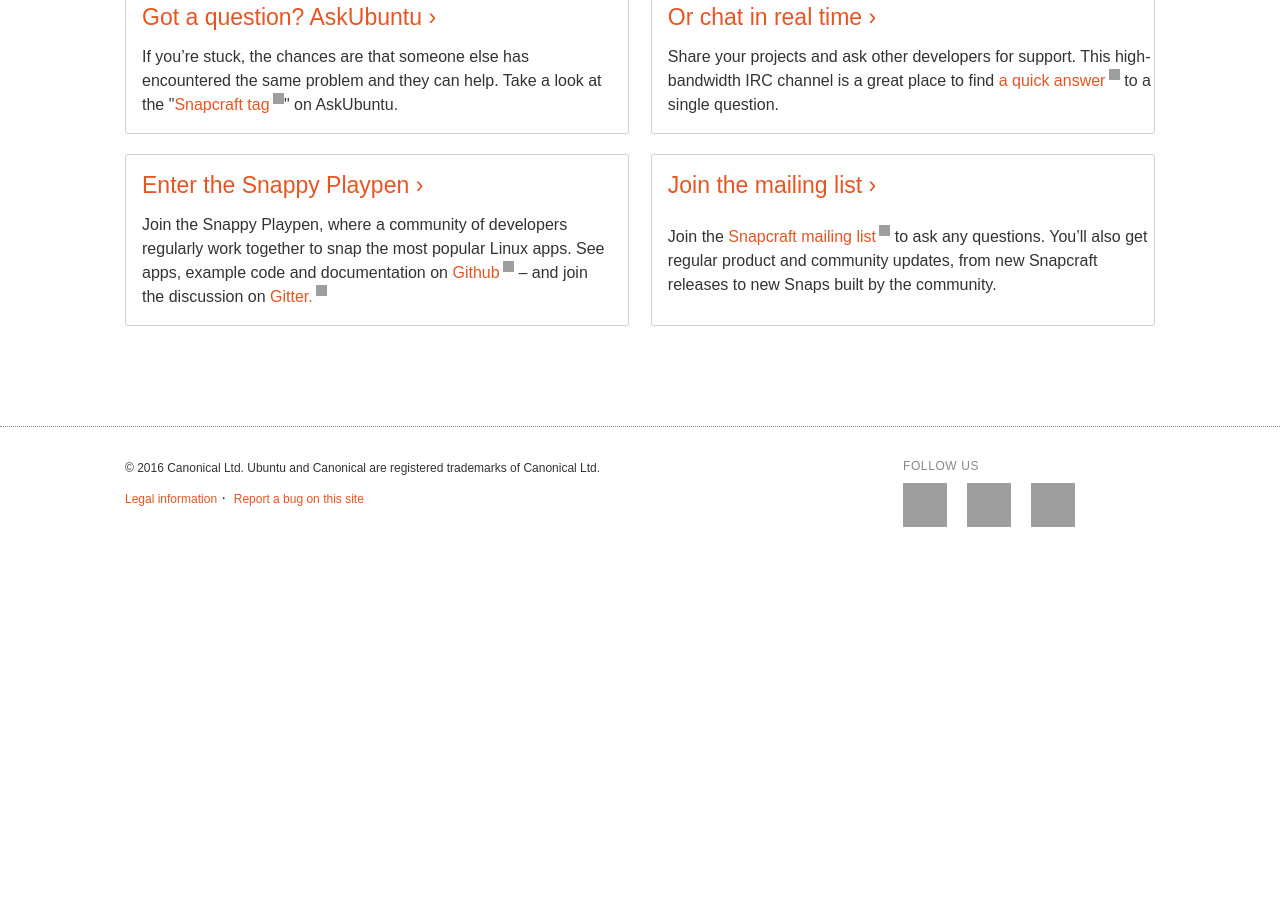
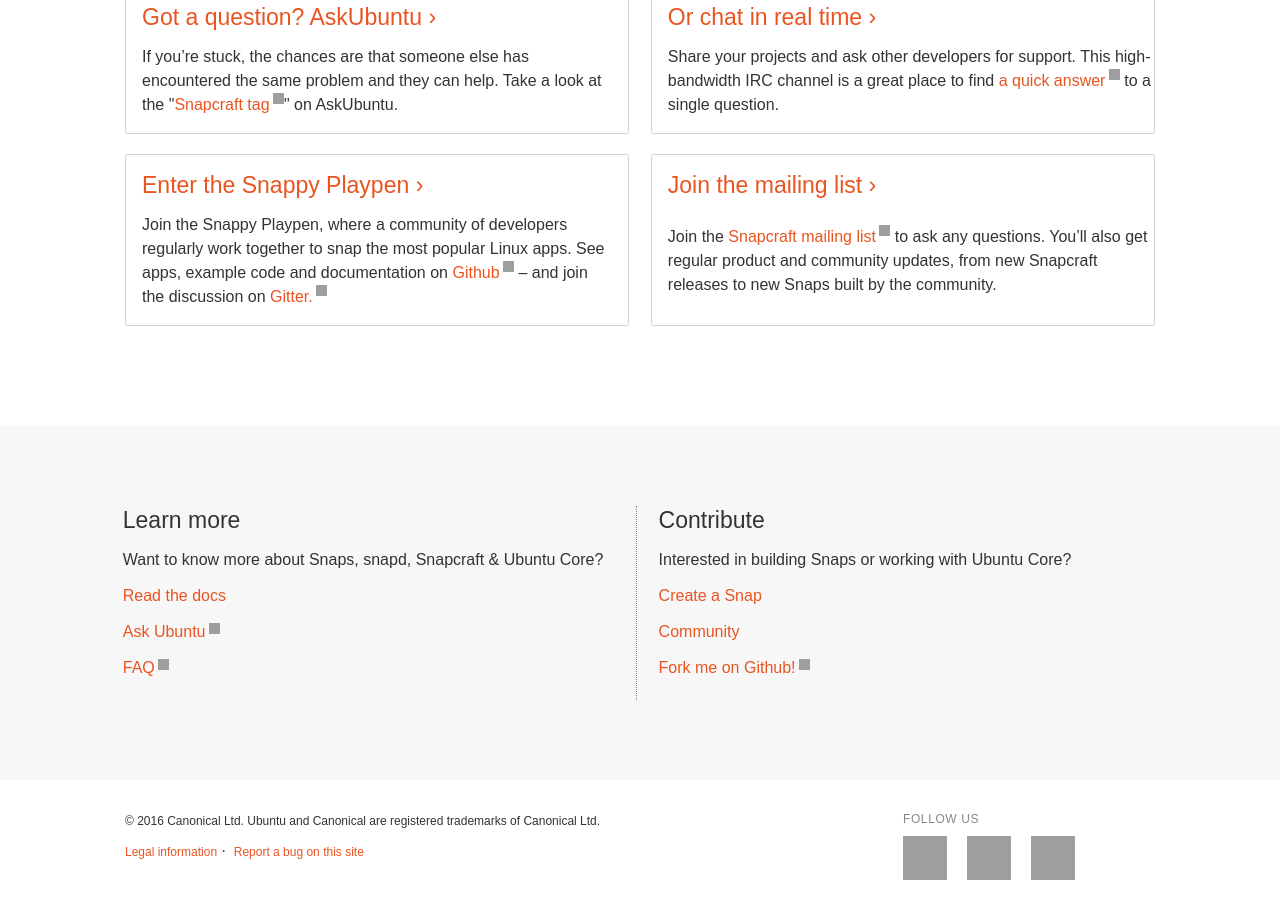
Before and after one commit to come-maiz/snapcraft.io, a Jekyll site: the page built from community/index.html, in a window 1280 px wide and 900 px high, scrolled down 572 px. Built offline with Jekyll 4.4.1, drawn with Linux system fonts in a browser that asks for light colours; some web fonts are replaced; before the commit the page ends 1119 px from its top, so only the background shows below that; grey boxes are pictures that could not be loaded.

Commit message:
Abstract contextual footer and include all pages
Fixes: #87

```diff
--- /dev/null
+++ b/_includes/contextual-footer.html
@@ -0,0 +1,22 @@
+<section class="row row-grey equal-height">
+    <div class="wrapper equal-height--vertical-divider">
+        <div class="six-col equal-height--vertical-divider__item">
+            <h3>Learn more</h3>
+            <p>Want to know more about Snaps, snapd, Snapcraft &amp; Ubuntu Core?</p>
+            <ul class="no-bullets">
+                <li><a href="/docs">Read the docs</a></li>
+                <li><a href="http://askubuntu.com/search?q=snappy" class="external">Ask Ubuntu</a></li>
+                <li><a href="https://developer.ubuntu.com/en/snappy/support/faq/" class="external">FAQ</a></li>
+            </ul>
+        </div>
+        <div class="six-col last-col equal-height--vertical-divider__item">
+            <h3>Contribute</h3>
+            <p>Interested in building Snaps or working with Ubuntu Core?</p>
+            <ul class="no-bullets">
+                <li><a href="/create">Create a Snap</a></li>
+                <li><a href="/community">Community</a></li>
+                <li><a href="https://github.com/snapcore/snapd" class="external">Fork me on Github!</a></li>
+            </ul>
+        </div>
+    </div>
+</section>
--- a/community/index.html
+++ b/community/index.html
@@ -57,3 +57,5 @@
         </div>
     </div>
 </section>
+
+{% include contextual-footer.html %}
```
Also changed, not shown: create/index.html (+1 -20 lines), index.html (+1 -22 lines).
